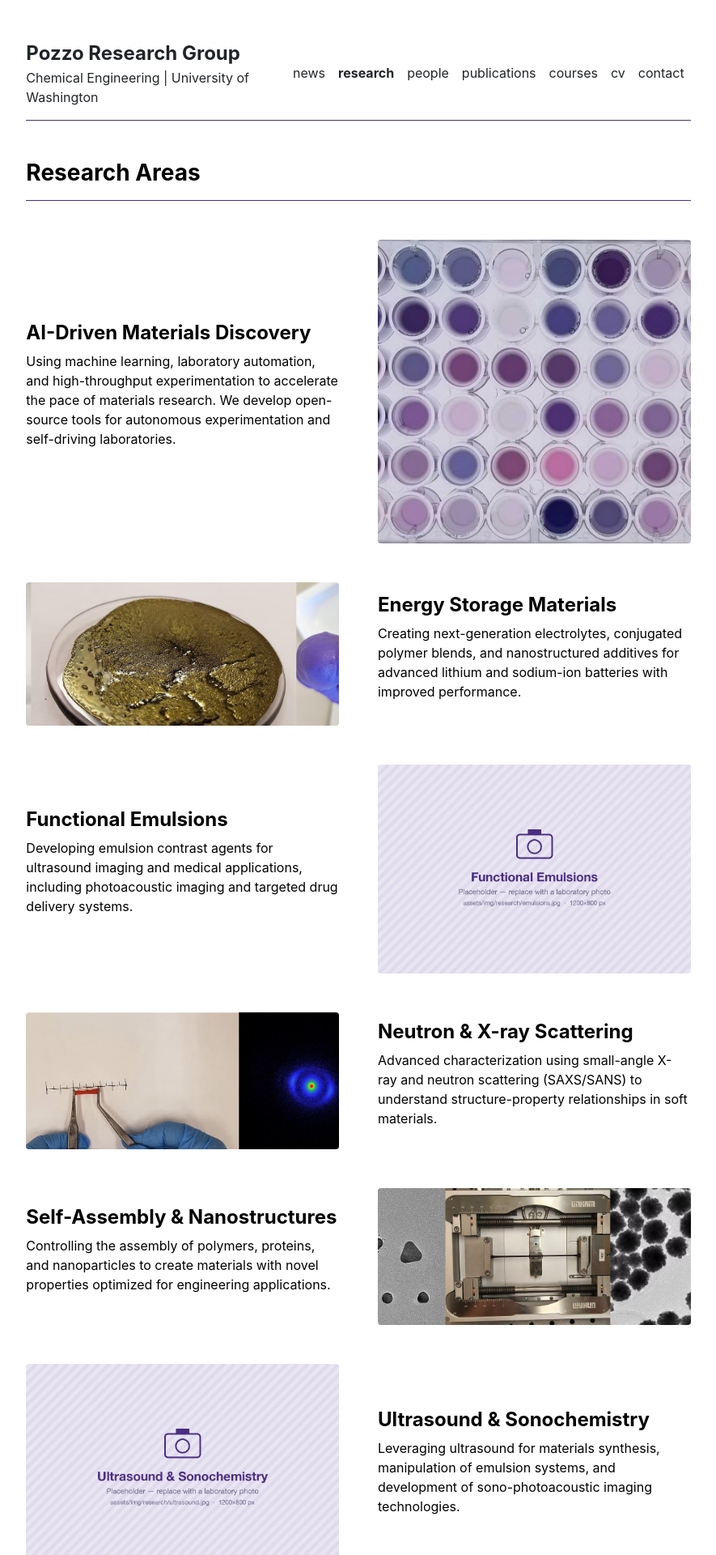
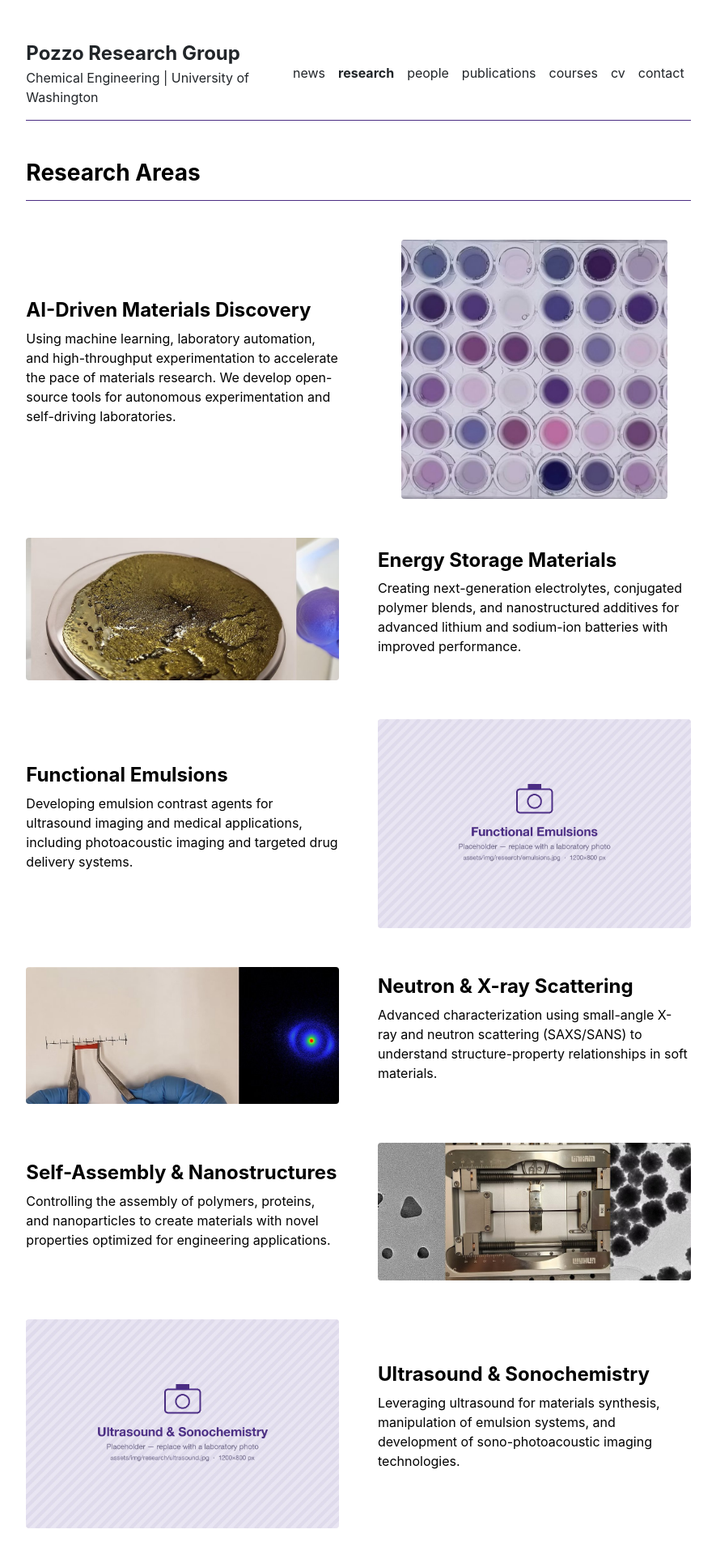
Before and after one commit to LiloUW/LiloUW.github.io, a Jekyll site: the page built from research.md, in a window 1280 px wide. Shown: the top 1920 px of the page at 81% size, without its empty margins (197-1082 px from the left). Built offline with Jekyll 4.4.1, drawn with Linux system fonts in a browser that asks for light colours.

Commit message:
Image update

```diff
--- a/_layouts/home.html
+++ b/_layouts/home.html
@@ -12,13 +12,13 @@
   </div>
 </div>
 
-<div class="row g-4 mb-5">
+<div class="row g-4 mb-5 align-items-start">
   <div class="col-12">
     <h3 class="fw-bold border-bottom pb-3 mb-4">In the Lab</h3>
   </div>
   {% for photo in site.data.settings.gallery %}
   <figure class="col-md-4 mb-0">
-    <img src="{{ photo.image | relative_url }}" alt="{{ photo.caption }}" class="img-fluid rounded gallery-photo">
+    <a href="{{ photo.image | relative_url }}"><img src="{{ photo.image | relative_url }}" alt="{{ photo.caption }}" class="img-fluid rounded"></a>
     <figcaption class="text-muted small mt-2">{{ photo.caption }}</figcaption>
   </figure>
   {% endfor %}
--- a/_layouts/research.html
+++ b/_layouts/research.html
@@ -12,7 +12,7 @@
         <p>{{ area.description }}</p>
       </div>
       <div class="col-md-6">
-        <img src="{{ area.image | relative_url }}" alt="{{ area.title }}" class="img-fluid rounded">
+        <img src="{{ area.image | relative_url }}" alt="{{ area.title }}" class="research-image rounded">
       </div>
     </div>
     {% endfor %}
--- a/_sass/main.scss
+++ b/_sass/main.scss
@@ -39,10 +39,14 @@
   background-color: $accentColor;
 }
 
-.gallery-photo {
-  aspect-ratio: 3 / 2;
-  object-fit: cover;
-  width: 100%;
+// Research and lab images are always shown whole: scaled to fit, never cropped.
+.research-image {
+  display: block;
+  max-width: 100%;
+  max-height: 320px;
+  width: auto;
+  height: auto;
+  margin: 0 auto;
 }
 
 .news-thumb {
--- a/research.md
+++ b/research.md
@@ -48,7 +48,7 @@
 In 2017, following Hurricane Maria's devastation of Puerto Rico, our team launched a research and humanitarian initiative in Jayuya, studying health impacts of extended power outages on rural patients dependent on electricity for medical treatments. We deployed 21 solar nanogrid installations and published peer-reviewed research on small-scale clean energy systems for emergency applications. This work was featured in *The New York Times* and other major publications.
   </div>
   <div class="col-md-5">
-    <img src="{{ '/assets/img/research/hurricane-maria-solar.png' | relative_url }}" alt="Installing solar panels in Jayuya, Puerto Rico" class="img-fluid mb-3">
-    <img src="{{ '/assets/img/research/pozzo-solar-installation.jpg' | relative_url }}" alt="Prof. Pozzo assembling a solar nanogrid" class="img-fluid">
+    <img src="{{ '/assets/img/research/hurricane-maria-solar.png' | relative_url }}" alt="Installing solar panels in Jayuya, Puerto Rico" class="research-image mb-3">
+    <img src="{{ '/assets/img/research/pozzo-solar-installation.jpg' | relative_url }}" alt="Prof. Pozzo assembling a solar nanogrid" class="research-image">
   </div>
 </div>
```
Also changed, not shown: IMAGES_GUIDE.md (+1 -1 lines).
